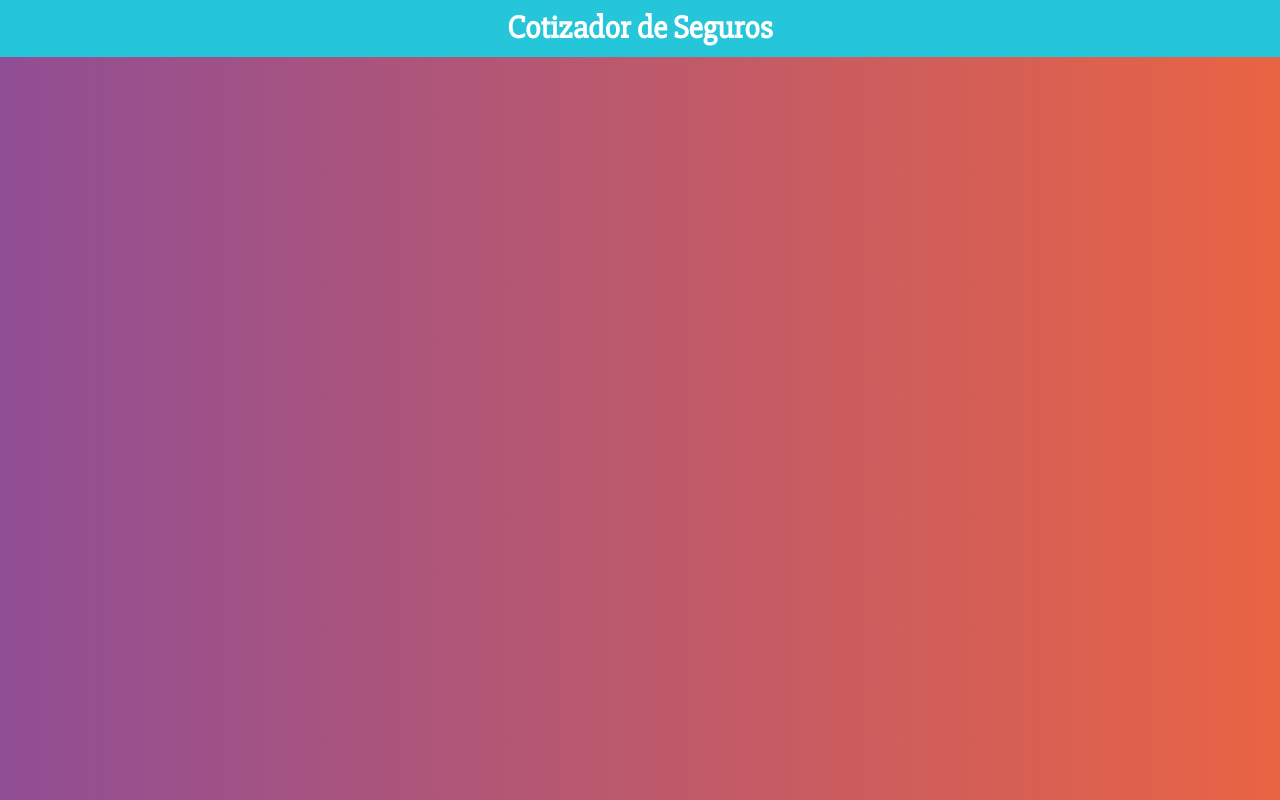
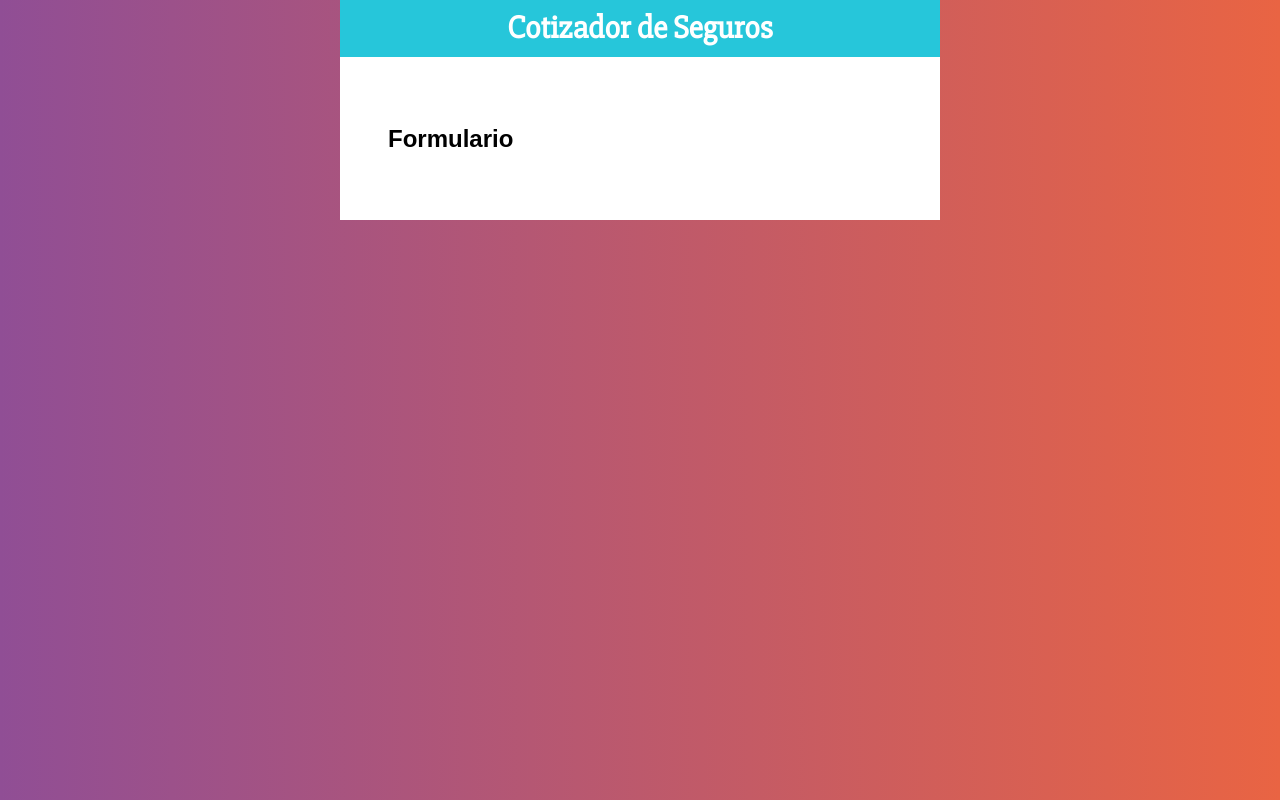
Before and after one commit to AlanGaia/Cotizador-React, a React (Create React App) app: page / in a window 1280 px wide. Built offline with nearby package versions, Linux system fonts and the light colour scheme.

Commit message:
styled comp - ContenedorFormulario - contenedor App

```diff
--- a/src/App.js
+++ b/src/App.js
@@ -1,12 +1,26 @@
-import React from 'react';
-import Header from './components/Header'
+import React from "react";
+import Header from "./components/Header";
 
+import styled from "@emotion/styled";
+
+const Contenedor = styled.div`
+  max-width: 600px;
+  margin: 0 auto;
+`;
+
+const ContenedorFormulario = styled.div`
+  background-color: #ffffff;
+  padding: 3rem;
+`;
 
 function App() {
   return (
-    <Header
-      titulo='Cotizador de Seguros'
-    />
+    <Contenedor>
+      <Header titulo="Cotizador de Seguros" />
+      <ContenedorFormulario>
+        <h2>Formulario</h2>
+      </ContenedorFormulario>
+    </Contenedor>
   );
 }
 
```
